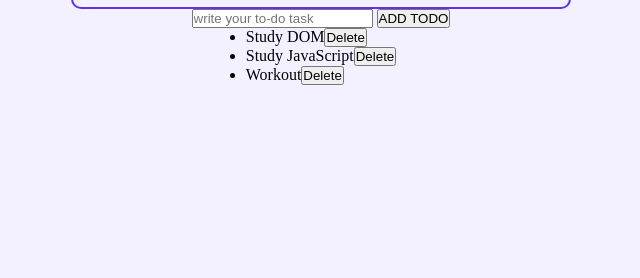
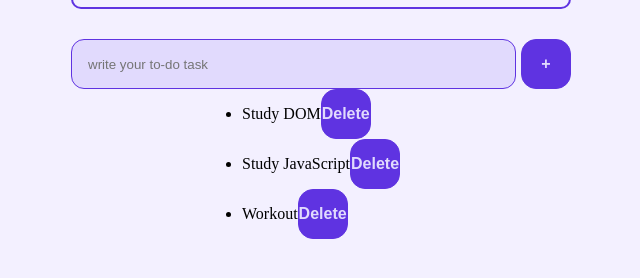
Before and after one commit to Turkiano/MeasureIt-App, a plain HTML site: page index.html in a window 1280 px wide. Shown: the part 220-498 px from the top of the page, without its empty margins (319-959 px from the left). Drawn offline with Linux system fonts and the light colour scheme.

Commit message:
styling input

```diff
--- a/index.html
+++ b/index.html
@@ -13,7 +13,6 @@
         <div class="details">
           <h1 class="main-title">To Do App</h1>
           <p>Keep it up!</p>
-
           <p class="tasksNo">5/10</p>
           <div id="progressBar">
             <div id="progress"></div>
@@ -29,7 +28,7 @@
           type="text"
           placeholder="write your to-do task"
         />
-        <button id="submit-btn" type="submit">ADD TODO</button>
+        <button id="submit-btn" type="submit">+</button>
       </form>
       <div class="taskContainer"></div>
     </div>
--- a/style.css
+++ b/style.css
@@ -51,15 +51,17 @@ body{
 #progressBar{
     width: 100%;
     height: 10px ;
-    background-color: #5f33e1;
+    background-color: var(--backgroundDark);
     border-radius: 5px;
     margin-top: 20px;
-    align-items: center;
 }
 #progress{
     width: 50%;
     height: 10px;
-    background-color: var(--backgroundDark);
+    background-color: var(--purple);
+    border-radius: 5px;
+    transition: all 0.3s ease;
+
 }
 
 
@@ -76,3 +78,34 @@ body{
     font-weight: bold;
     color: #5f33e1;
 }
+
+form {
+    margin-top:   30px;
+    width: 100%;
+    display: flex;
+    gap: 5px;
+
+}
+
+input{
+    padding: 16px;
+    background-color: var(--backgroundDark);
+    border: 1px solid var(--purple);
+    flex: 1;
+    border-radius: 13px;
+    outline: none;
+}
+
+button {
+    width: 50px;
+    height: 50px;
+    border-radius: 30%;
+    align-items: center;
+    justify-content: center;
+    background-color: var(--purple);
+    color: var(--backgroundDark);
+    font-size: medium;
+    font-weight: bold;
+    border: 1px solid var(--purple);
+
+}
```
